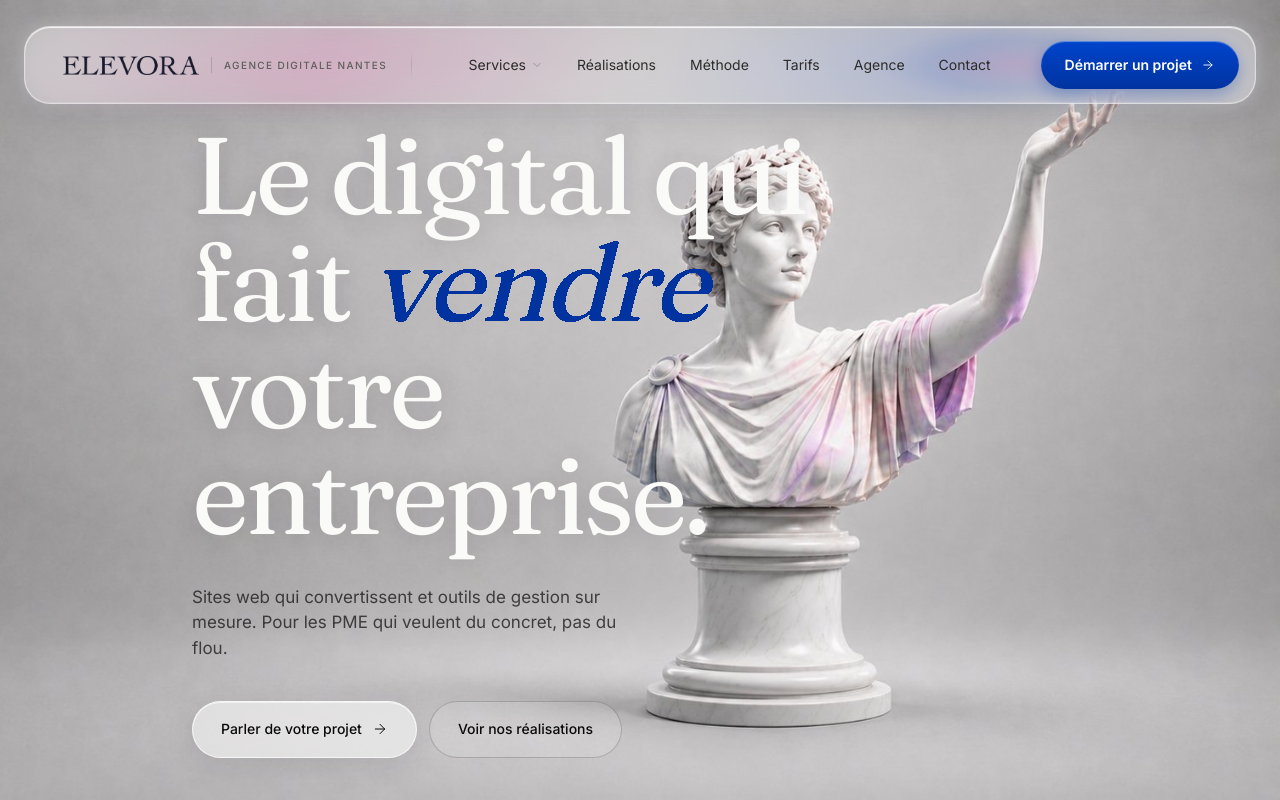
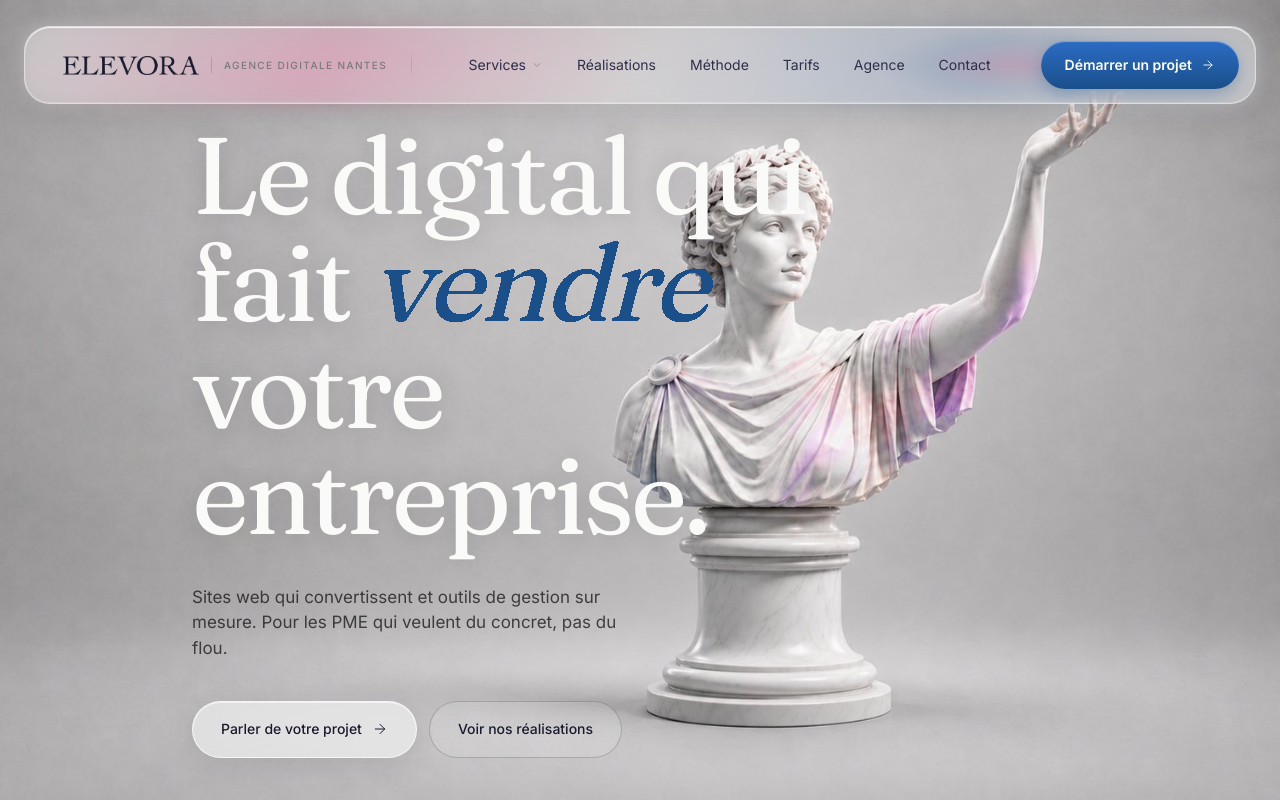
Before and after one commit to celianelevora/elevora-agency, a Next.js app: page / in a window 1280 px wide. Shown: the top 800 px of the page. Built offline with nearby package versions, Linux system fonts and the light colour scheme.

Commit message:
site web

```diff
--- a/app/globals.css
+++ b/app/globals.css
@@ -204,9 +204,9 @@ section {
   background: linear-gradient(
     120deg,
     rgba(255,255,255,0.7) 0%,
-    rgba(201,86,158,0.35) 25%,
+    rgba(201,38,106,0.35) 25%,
     rgba(255,255,255,0.2) 50%,
-    rgba(0,51,160,0.3) 75%,
+    rgba(27,79,138,0.3) 75%,
     rgba(255,255,255,0.7) 100%
   );
   filter: blur(8px);
@@ -269,8 +269,8 @@ section {
   width: 280px; height: 100%;
   background: radial-gradient(
     ellipse at center,
-    rgba(201,86,158,0.16) 0%,
-    rgba(0,51,160,0.07) 45%,
+    rgba(201,38,106,0.16) 0%,
+    rgba(27,79,138,0.07) 45%,
     transparent 70%
   );
   pointer-events: none;
@@ -387,7 +387,7 @@ section {
   border-radius: 10px;
   transition: background 0.15s var(--ease);
 }
-.hdr-dropdown-item:hover { background: rgba(0,51,160,0.06); }
+.hdr-dropdown-item:hover { background: rgba(27,79,138,0.06); }
 .hdr-dropdown-item .item-title { font-size: 14px; color: var(--ink); font-weight: 500; }
 .hdr-dropdown-item .item-sub { font-size: 12px; color: var(--ink-muted); margin-top: 2px; }
 
@@ -409,7 +409,7 @@ section {
   flex-shrink: 0;
   box-shadow:
     0 1px 1px rgba(255,255,255,0.4) inset,
-    0 6px 18px rgba(0,51,160,0.35);
+    0 6px 18px rgba(27,79,138,0.35);
   transition: transform 0.4s var(--ease-spring), box-shadow 0.4s var(--ease);
 }
 .hdr-cta::before {
@@ -425,7 +425,7 @@ section {
   transform: translateY(-2px);
   box-shadow:
     0 1px 1px rgba(255,255,255,0.5) inset,
-    0 10px 26px rgba(0,51,160,0.45);
+    0 10px 26px rgba(27,79,138,0.45);
 }
 .hdr-cta:hover::before { left: 130%; }
 .hdr-cta .ic { transition: transform 0.4s var(--ease-spring); position: relative; }
@@ -651,7 +651,7 @@ section {
   opacity: 0.45;
   z-index: 0;
 }
-.hero-cta-ghost:hover { color: var(--klein-deep); border-color: rgba(0,51,160,0.4); }
+.hero-cta-ghost:hover { color: var(--klein-deep); border-color: rgba(27,79,138,0.4); }
 .hero-cta-ghost:hover .glow { transform: translate(-50%, -50%) scale(1.2); }
 .hero-cta-ghost span:not(.glow) { position: relative; z-index: 1; }
 
@@ -946,7 +946,7 @@ section {
   transition: border-color 0.25s var(--ease), box-shadow 0.25s var(--ease);
   border-bottom: 1px solid var(--line) !important;
 }
-.faq-item:hover { border-color: var(--klein); box-shadow: 0 8px 24px rgba(0,51,160,0.06); }
+.faq-item:hover { border-color: var(--klein); box-shadow: 0 8px 24px rgba(27,79,138,0.06); }
 .faq-trigger {
   font-family: var(--sans); font-size: 16px; font-weight: 500;
   color: var(--ink); text-align: left;
@@ -967,3 +967,31 @@ section {
 body:has(.home-with-cinematic-footer) > .footer {
   display: none;
 }
+
+/* ============================================
+   CHARTE GRAPHIQUE 2025 — OVERRIDE LANDING UNIQUEMENT
+   Bleu #1B4F8A · Framboise #C9266A · Nuit #1A1A2E
+   ============================================ */
+.home-with-cinematic-footer {
+  --klein: #1B4F8A;
+  --klein-deep: #0D2B50;
+  --klein-bright: #2B6CC4;
+  --pink: #C9266A;
+  --pink-deep: #8A1245;
+  --pink-light: #FBE4ED;
+  --ink: #1A1A2E;
+  --ink-soft: #2E2E4A;
+  --ink-muted: #7A7A7A;
+}
+
+/* Header : applique la charte 2025 quand on est sur la landing */
+body:has(.home-with-cinematic-footer) .hdr {
+  --klein: #1B4F8A;
+  --klein-deep: #0D2B50;
+  --klein-bright: #2B6CC4;
+  --pink: #C9266A;
+  --pink-deep: #8A1245;
+  --ink: #1A1A2E;
+  --ink-soft: #2E2E4A;
+  --ink-muted: #7A7A7A;
+}
--- a/components/CinematicFooter.tsx
+++ b/components/CinematicFooter.tsx
@@ -14,19 +14,19 @@ if (typeof window !== "undefined") {
 const STYLES = `
 .cinematic-footer-wrapper {
   -webkit-font-smoothing: antialiased;
-  --cf-fg: #0A0A0A;
+  --cf-fg: #1A1A2E;
   --cf-bg: #F5F0E8;
-  --cf-klein: #0033A0;
-  --cf-pink: #C9569E;
+  --cf-klein: #1B4F8A;
+  --cf-pink: #C9266A;
   --pill-bg-1: rgba(10,10,10,0.03);
   --pill-bg-2: rgba(10,10,10,0.01);
   --pill-shadow: rgba(245,240,232,0.5);
   --pill-highlight: rgba(255,255,255,0.6);
   --pill-inset-shadow: rgba(255,255,255,0.5);
   --pill-border: rgba(10,10,10,0.08);
-  --pill-bg-1-hover: rgba(0,51,160,0.06);
+  --pill-bg-1-hover: rgba(27,79,138,0.06);
   --pill-bg-2-hover: rgba(10,10,10,0.02);
-  --pill-border-hover: rgba(0,51,160,0.2);
+  --pill-border-hover: rgba(27,79,138,0.2);
   --pill-shadow-hover: rgba(245,240,232,0.7);
   --pill-highlight-hover: rgba(255,255,255,0.8);
 }
@@ -50,7 +50,7 @@ const STYLES = `
 }
 .footer-aurora {
   background: radial-gradient(circle at 50% 50%,
-    rgba(0,51,160,0.12) 0%, rgba(201,86,158,0.10) 40%, transparent 70%);
+    rgba(27,79,138,0.12) 0%, rgba(201,38,106,0.10) 40%, transparent 70%);
 }
 .footer-glass-pill {
   background: linear-gradient(145deg, var(--pill-bg-1) 0%, var(--pill-bg-2) 100%);
@@ -139,10 +139,10 @@ MagneticButton.displayName = "MagneticButton";
 
 const MarqueeItem = () => (
   <div className="flex items-center space-x-12 px-6">
-    <span>Sites web qui convertissent</span> <span style={{ color: "rgba(0,51,160,0.5)" }}>✦</span>
-    <span>Outils de gestion sur mesure</span> <span style={{ color: "rgba(201,86,158,0.5)" }}>✦</span>
-    <span>Accompagnement de A à Z</span> <span style={{ color: "rgba(0,51,160,0.5)" }}>✦</span>
-    <span>Agence indépendante à Nantes</span> <span style={{ color: "rgba(201,86,158,0.5)" }}>✦</span>
+    <span>Sites web qui convertissent</span> <span style={{ color: "rgba(27,79,138,0.5)" }}>✦</span>
+    <span>Outils de gestion sur mesure</span> <span style={{ color: "rgba(201,38,106,0.5)" }}>✦</span>
+    <span>Accompagnement de A à Z</span> <span style={{ color: "rgba(27,79,138,0.5)" }}>✦</span>
+    <span>Agence indépendante à Nantes</span> <span style={{ color: "rgba(201,38,106,0.5)" }}>✦</span>
   </div>
 );
 
@@ -180,7 +180,7 @@ export function CinematicFooter() {
       <div ref={wrapperRef} className="relative h-screen w-full" style={{ clipPath: "polygon(0% 0, 100% 0%, 100% 100%, 0 100%)" }}>
         <footer
           className="fixed bottom-0 left-0 flex h-screen w-full flex-col justify-between overflow-hidden cinematic-footer-wrapper"
-          style={{ background: "#F5F0E8", color: "#0A0A0A" }}
+          style={{ background: "#F5F0E8", color: "#1A1A2E" }}
         >
           <div className="footer-aurora absolute left-1/2 top-1/2 h-[60vh] w-[80vw] -translate-x-1/2 -translate-y-1/2 animate-footer-breathe rounded-[50%] blur-[80px] pointer-events-none z-0" />
           <div className="footer-bg-grid absolute inset-0 z-0 pointer-events-none" />
@@ -203,13 +203,13 @@ export function CinematicFooter() {
 
             <div ref={linksRef} className="flex flex-col items-center gap-6 w-full">
               <div className="flex flex-wrap justify-center gap-4 w-full">
-                <MagneticButton as={Link} href="/contact" className="footer-glass-pill px-10 py-5 rounded-full font-bold text-sm md:text-base flex items-center gap-3" style={{ color: "#fff", background: "linear-gradient(180deg, #0044CC, #0033A0)", border: "none" }}>
+                <MagneticButton as={Link} href="/contact" className="footer-glass-pill px-10 py-5 rounded-full font-bold text-sm md:text-base flex items-center gap-3" style={{ color: "#fff", background: "linear-gradient(180deg, #2B6CC4, #1B4F8A)", border: "none" }}>
                   Démarrer un projet
                   <svg width="16" height="16" viewBox="0 0 24 24" fill="none" stroke="currentColor" strokeWidth="2" strokeLinecap="round" strokeLinejoin="round">
                     <line x1="5" y1="12" x2="19" y2="12" /><polyline points="12 5 19 12 12 19" />
                   </svg>
                 </MagneticButton>
-                <MagneticButton as={Link} href="/realisations" className="footer-glass-pill px-10 py-5 rounded-full font-bold text-sm md:text-base flex items-center gap-3" style={{ color: "#0A0A0A" }}>
+                <MagneticButton as={Link} href="/realisations" className="footer-glass-pill px-10 py-5 rounded-full font-bold text-sm md:text-base flex items-center gap-3" style={{ color: "#1A1A2E" }}>
                   Voir nos réalisations
                 </MagneticButton>
               </div>
--- a/components/TestimonialsSection.tsx
+++ b/components/TestimonialsSection.tsx
@@ -37,12 +37,12 @@ export default function TestimonialsSection() {
             testimonials={testimonials}
             autoplay={true}
             colors={{
-              name: "#0A0A0A",
+              name: "#1A1A2E",
               designation: "#6B6B6B",
-              testimony: "#2D2D2D",
-              arrowBackground: "#0033A0",
+              testimony: "#2E2E4A",
+              arrowBackground: "#1B4F8A",
               arrowForeground: "#F5F0E8",
-              arrowHoverBackground: "#0044CC",
+              arrowHoverBackground: "#2B6CC4",
             }}
             fontSizes={{
               name: "28px",
--- a/components/ui/circular-testimonials.tsx
+++ b/components/ui/circular-testimonials.tsx
@@ -55,9 +55,9 @@ export const CircularTestimonials = ({
   const colorName = colors.name ?? "#0A0A0A";
   const colorDesignation = colors.designation ?? "#6B6B6B";
   const colorTestimony = colors.testimony ?? "#2D2D2D";
-  const colorArrowBg = colors.arrowBackground ?? "#0033A0";
+  const colorArrowBg = colors.arrowBackground ?? "#1B4F8A";
   const colorArrowFg = colors.arrowForeground ?? "#F5F0E8";
-  const colorArrowHoverBg = colors.arrowHoverBackground ?? "#0044CC";
+  const colorArrowHoverBg = colors.arrowHoverBackground ?? "#2B6CC4";
   const fontSizeName = fontSizes.name ?? "1.5rem";
   const fontSizeDesignation = fontSizes.designation ?? "0.925rem";
   const fontSizeQuote = fontSizes.quote ?? "1.125rem";
```
